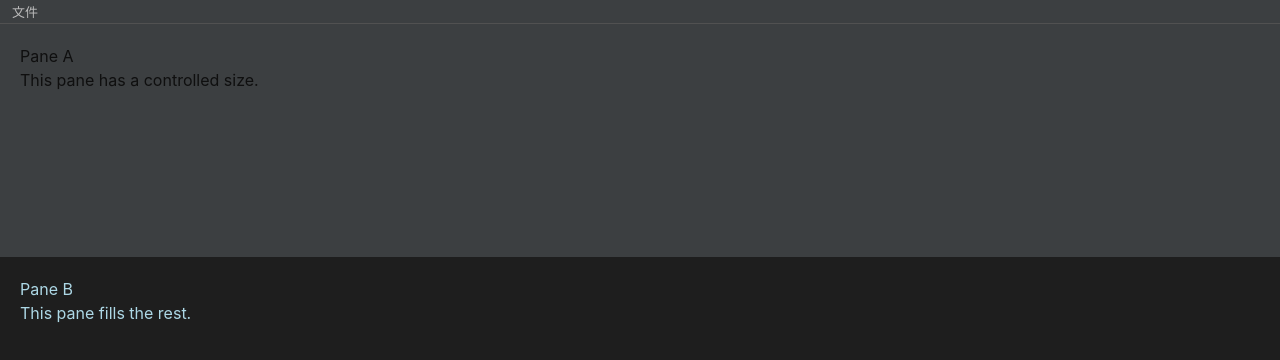
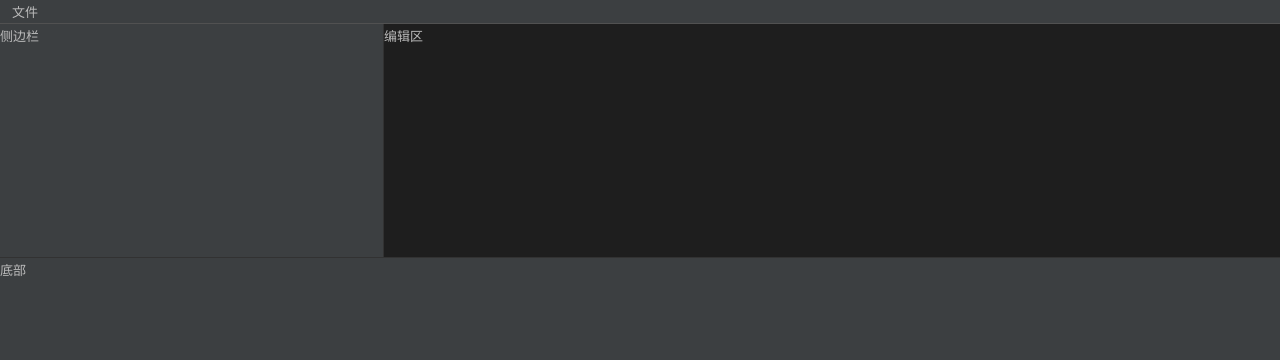
Before and after one commit to 1940879828/tauri-taro-git, a React (Vite) app: page /home in a window 1280 px wide. Shown: the top 360 px of the page. Built offline with nearby package versions, Linux system fonts and the light colour scheme.

Commit message:
feat: 添加详情页基础布局

```diff
--- a/src-tauri/tauri.conf.json
+++ b/src-tauri/tauri.conf.json
@@ -15,7 +15,8 @@
         "label": "main",
         "title": "tauri-taro-git",
         "width": 800,
-        "height": 600
+        "height": 600,
+        "backgroundColor": "#282828"
       }
     ],
     "security": {
--- a/src/App.css
+++ b/src/App.css
@@ -2,12 +2,9 @@
 
 :root {
   font-family: Inter, Avenir, Helvetica, Arial, sans-serif;
-  font-size: 16px;
+  font-size: 13px;
   line-height: 24px;
   font-weight: 400;
-
-  color: #0f0f0f;
-  background-color: #f6f6f6;
 
   font-synthesis: none;
   text-rendering: optimizeLegibility;
@@ -19,9 +16,13 @@
   --background-2: #4b6eaf;
   --color-1: #bbb;
   --border-color-1: #515151;
-
+  --border-color-2: #323232;
   --z-menu: 5;
   --z-menu-sub: 10;
+
+
+  color: var(--color-1);
+  background-color: var(--background-1);
 }
 
 @media (prefers-color-scheme: dark) {
--- a/src/pages/Home.tsx
+++ /dev/null
@@ -1,32 +0,0 @@
-import SplitPane from "@/components/SplitPane"
-
-const Home = () => {
-  return (
-    <div className="h-full">
-        <SplitPane
-          direction="vertical"
-          initialSize="30%"
-          minSize={100}
-          splitterSize={10} // 实际上有一条10px宽的隐形区域可以拖动
-        >
-          {/* 左侧/上方区域 */}
-          <div
-            style={{ background: "#3c3f41", height: "100%", padding: "20px" }}
-          >
-            <h2>Pane A</h2>
-            <p>This pane has a controlled size.</p>
-          </div>
-
-          {/* 右侧/下方区域 */}
-          <div
-            style={{ background: "#1e1e1e", color: 'lightblue', height: "100%", padding: "20px" }}
-          >
-            <h2>Pane B</h2>
-            <p>This pane fills the rest.</p>
-          </div>
-        </SplitPane>
-    </div>
-  )
-}
-
-export default Home
--- /dev/null
+++ b/src/pages/Home/Home.tsx
@@ -0,0 +1,30 @@
+import SplitPane from "@/components/SplitPane"
+import LeftSidebar from "@/pages/Home/components/LeftSidebar";
+import RightEditor from "@/pages/Home/components/RightEditor";
+import BottomPanel from "@/pages/Home/components/BottomPanel";
+
+const Home = () => {
+  return (
+    <div className="h-full">
+        <SplitPane
+          direction="vertical"
+          initialSize="30%"
+          minSize={100}
+          splitterSize={10}
+        >
+          <SplitPane
+            direction="horizontal"
+            initialSize="30%"
+            minSize={100}
+            splitterSize={10}
+          >
+            <LeftSidebar />
+            <RightEditor />
+          </SplitPane>
+          <BottomPanel />
+        </SplitPane>
+    </div>
+  )
+}
+
+export default Home
--- /dev/null
+++ b/src/pages/Home/components/BottomPanel/index.module.css
@@ -0,0 +1,6 @@
+.container {
+  background: var(--background-1);
+  height: 100%;
+  color: #bbb;
+  border-top: 1px solid var(--border-color-2);
+}
--- /dev/null
+++ b/src/pages/Home/components/BottomPanel/index.tsx
@@ -0,0 +1,11 @@
+import styles from "./index.module.css"
+
+const BottomPanel = () => {
+  return (
+    <div className={styles.container}>
+      底部
+    </div>
+  );
+};
+
+export default BottomPanel;
--- /dev/null
+++ b/src/pages/Home/components/LeftSidebar/index.module.css
@@ -0,0 +1,6 @@
+.container {
+  background: var(--background-1);
+  height: 100%;
+  color: #bbb;
+  border-right: 1px solid var(--border-color-2);
+}
--- /dev/null
+++ b/src/pages/Home/components/LeftSidebar/index.tsx
@@ -0,0 +1,11 @@
+import styles from "./index.module.css"
+
+const LeftSidebar = () => {
+  return (
+    <div className={styles.container}>
+      侧边栏
+    </div>
+  );
+};
+
+export default LeftSidebar;
--- /dev/null
+++ b/src/pages/Home/components/RightEditor/index.tsx
@@ -0,0 +1,9 @@
+const RightEditor = () => {
+  return (
+    <div className="bg-[#1e1e1e] h-full text-[#bbb]">
+      编辑区
+    </div>
+  );
+};
+
+export default RightEditor;
--- a/src/router/index.ts
+++ b/src/router/index.ts
@@ -1,7 +1,7 @@
 import { createBrowserRouter } from "react-router"
 import App from "../App.tsx"
 import RootLayout from "../layouts/RootLayout/RootLayout.tsx"
-import Home from "../pages/Home.tsx"
+import Home from "../pages/Home/Home.tsx"
 
 const router = createBrowserRouter([
   {
```
